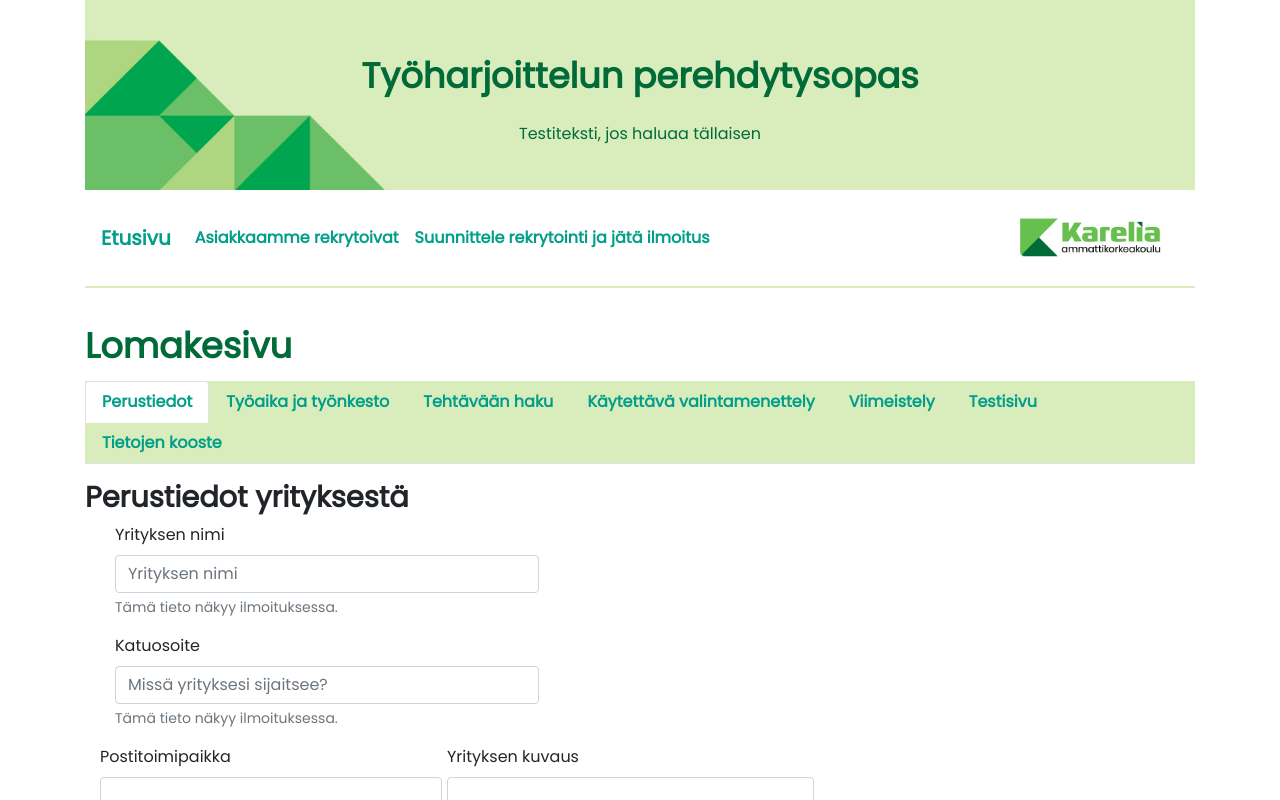
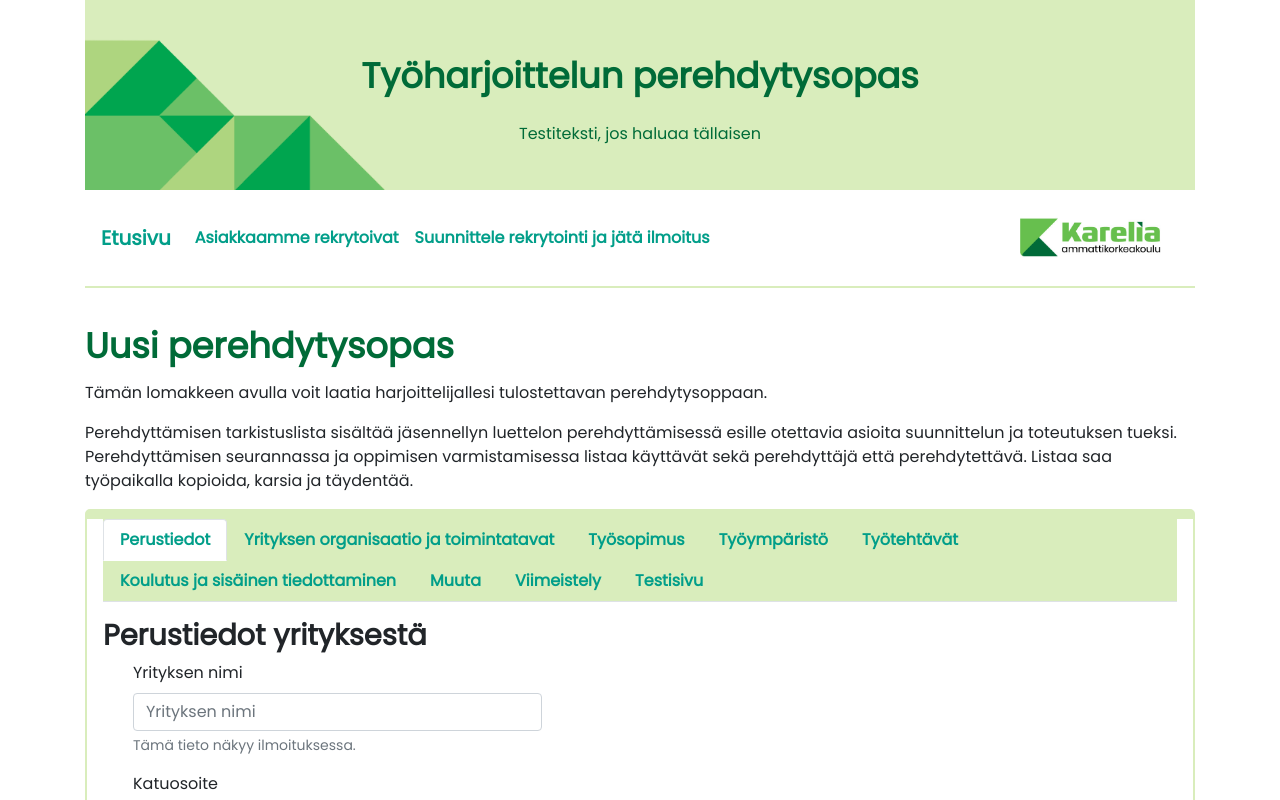
Before and after one commit to APartanen/React-projekti, a React (Create React App) app in the folder client/: page /lomakeinfo in a window 1280 px wide. Shown: the top 800 px of the page. Built offline with nearby package versions, Linux system fonts and the light colour scheme.

Commit message:
Updated Lomakesivu.js

```diff
--- a/client/src/components/pages/Lomakesivu.js
+++ b/client/src/components/pages/Lomakesivu.js
@@ -1,51 +1,69 @@
 import React from "react";
-import { useState } from "react";
+
 import Lomake from "../Lomake";
+import Lomake1 from "../Lomake1";
 import Lomake2 from "../Lomake2";
+import Lomake3 from "../Lomake3";
 import Lomake4 from "../Lomake4";
 import Lomake5 from "../Lomake5";
 import Lomake6 from "../Lomake6";
 import Lomake7 from "../Lomake7";
-import Lomake8 from "../Lomake8";
+import Lomake9 from "../Lomake9";
 
 import "bootstrap/dist/css/bootstrap.min.css";
 import Tabs from "react-bootstrap/Tabs";
 import Tab from "react-bootstrap/Tab";
 
+
 // todo tyylittely
-const Lomakesivu = () => {
-  const [tiedot, setTiedot] = useState([]);
-
+class Lomakesivu extends React.Component {
+  render() {
     return (
       <div className="align-middle">
-      <h1>Lomakesivu</h1>
+
+        <h1>Uusi perehdytysopas</h1>
+        <p>
+        Tämän lomakkeen avulla voit laatia harjoittelijallesi tulostettavan perehdytysoppaan.
+        </p>
+        <p>
+        Perehdyttämisen tarkistuslista sisältää jäsennellyn luettelon perehdyttämisessä esille otettavia asioita suunnittelun ja toteutuksen tueksi. Perehdyttämisen seurannassa ja oppimisen varmistamisessa listaa käyttävät sekä perehdyttäjä että perehdytettävä. Listaa saa työpaikalla kopioida, karsia ja täydentää.
+        </p>
+
+        <div className="opasWrapper">
         <Tabs defaultActiveKey="Perustiedot" id="tabit">
           <Tab eventKey="Perustiedot" title="Perustiedot">
             <Lomake />
           </Tab>
-        <Tab eventKey="Työaika ja työnkesto" title="Työaika ja työnkesto">
+          <Tab eventKey="Yrityksen organisaatio ja toimintatavat" title="Yrityksen organisaatio ja toimintatavat">
+            <Lomake1 />
+          </Tab>
+          <Tab eventKey="Työsopimus" title="Työsopimus">
             <Lomake2 />
           </Tab>
-
-        <Tab eventKey="Tehtävään haku" title="Tehtävään haku">
+          <Tab eventKey="Työympäristö" title="Työympäristö">
+            <Lomake9 />
+          </Tab>
+          <Tab eventKey="Työtehtävät" title="Työtehtävät">
+            <Lomake3 />
+          </Tab>
+          <Tab eventKey="Tehtävään haku" title="Koulutus ja sisäinen tiedottaminen">
             <Lomake4 />
           </Tab>
-        <Tab eventKey="valintamenettely" title="Käytettävä valintamenettely">
+          <Tab eventKey="Muuta" title="Muuta">
             <Lomake5 />
           </Tab>
           <Tab eventKey="viimeistely" title="Viimeistely">
             <Lomake6 />
           </Tab>
           <Tab eventKey="Testisivu" title="Testisivu">
-          <Lomake7 call={setTiedot} array={tiedot} />
-        </Tab>
-
-        <Tab eventKey="Tietojen kooste" title="Tietojen kooste">
-          <Lomake8 array={tiedot} />
+            <Lomake7 />
           </Tab>
         </Tabs>
         </div>
+
+      </div>
     );
-};
+  }
+}
 
 export default Lomakesivu;
```
Lines whose indentation alone changed are shown as unchanged.
